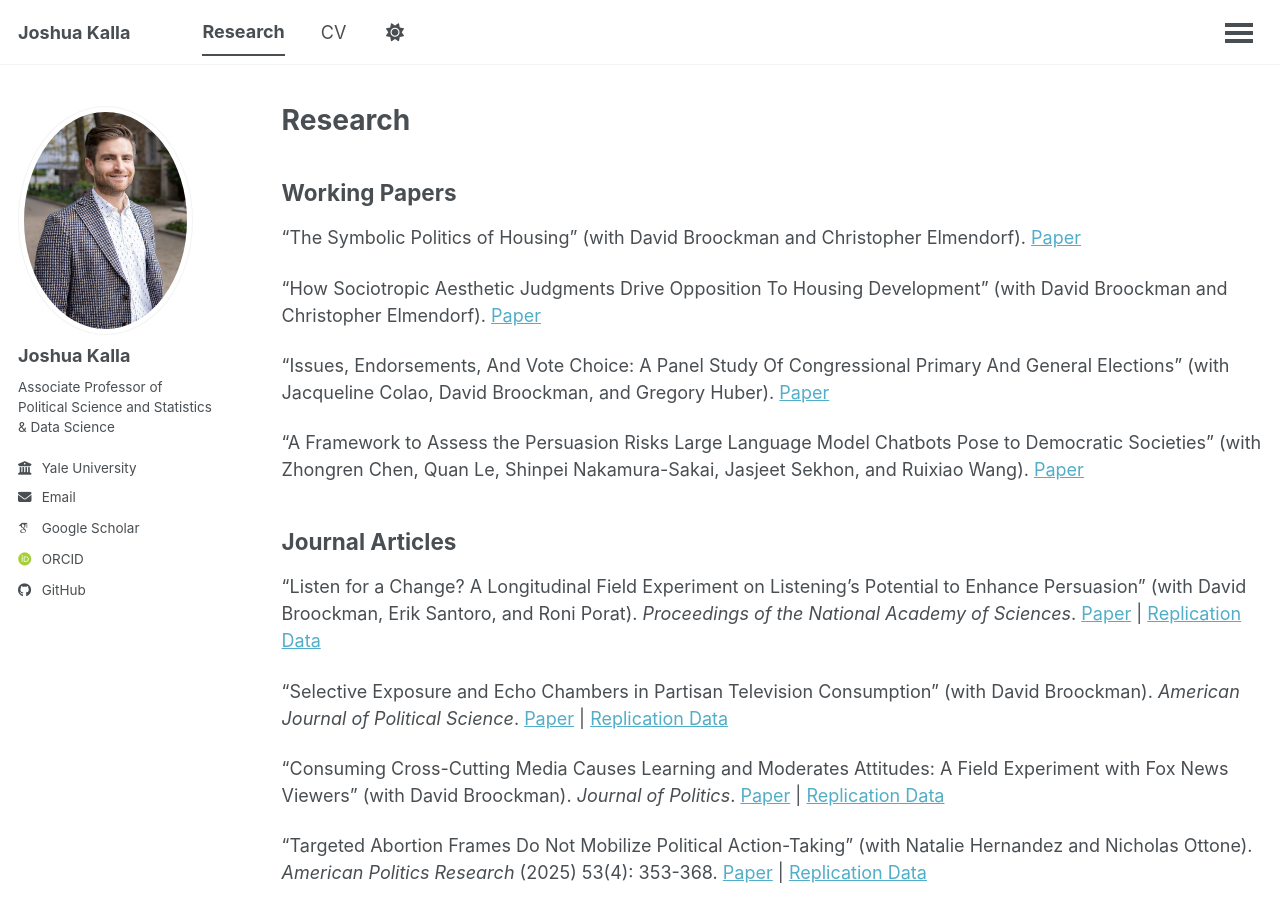
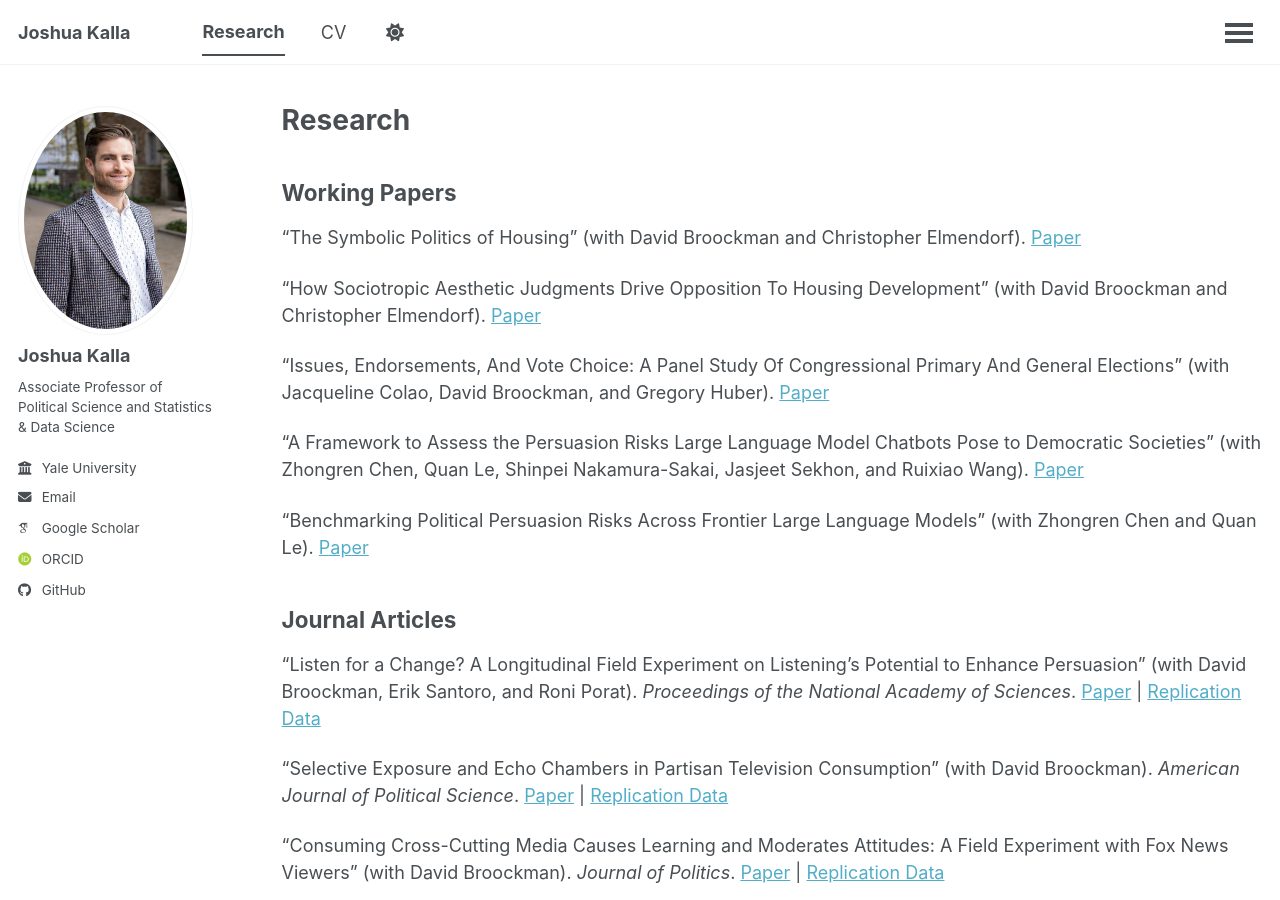
Before and after one commit to joshuakalla/joshuakalla.github.io, a Jekyll site: the page built from _pages/research.md, in a window 1280 px wide and 900 px high. Built offline with Jekyll 4.4.1, drawn with Linux system fonts in a browser that asks for light colours; some web fonts are replaced; a script that is not in the unit is left out.

Commit message:
Add new research papers to the list
Benchmarking Political Persuasion Risks Across Frontier Large Language Models

```diff
--- a/_pages/research.md
+++ b/_pages/research.md
@@ -14,6 +14,8 @@ author_profile: true
 "Issues, Endorsements, And Vote Choice: A Panel Study Of Congressional Primary And General Elections" (with Jacqueline Colao, David Broockman, and Gregory Huber). [Paper](https://osf.io/preprints/osf/7xbza)
 
 "A Framework to Assess the Persuasion Risks Large Language Model Chatbots Pose to Democratic Societies" (with Zhongren Chen, Quan Le, Shinpei Nakamura-Sakai, Jasjeet Sekhon, and Ruixiao Wang). [Paper](https://arxiv.org/abs/2505.00036)
+
+"Benchmarking Political Persuasion Risks Across Frontier Large Language Models" (with Zhongren Chen and Quan Le). [Paper](https://arxiv.org/abs/2603.09884)
 
 ## Journal Articles
 
```
